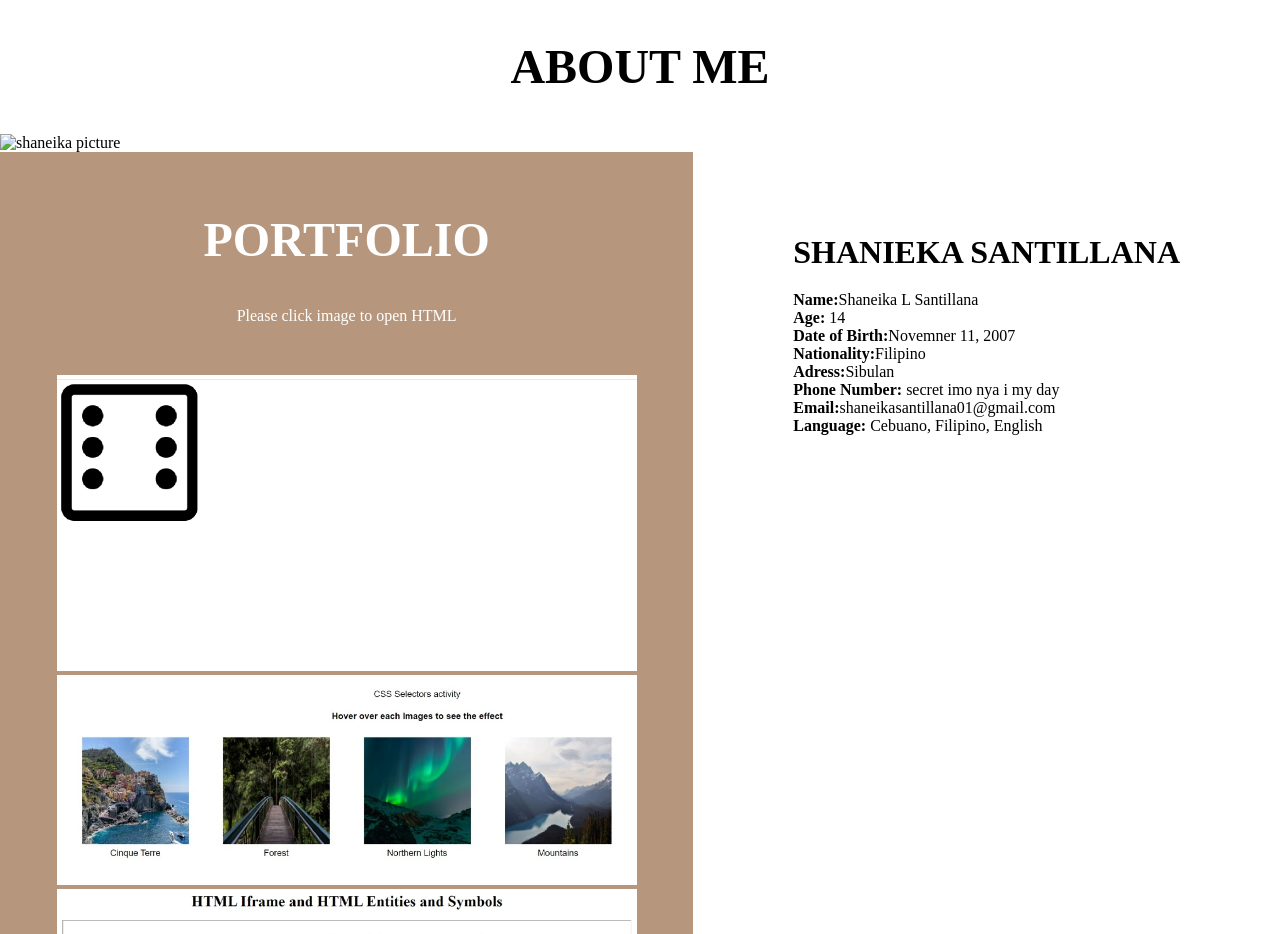
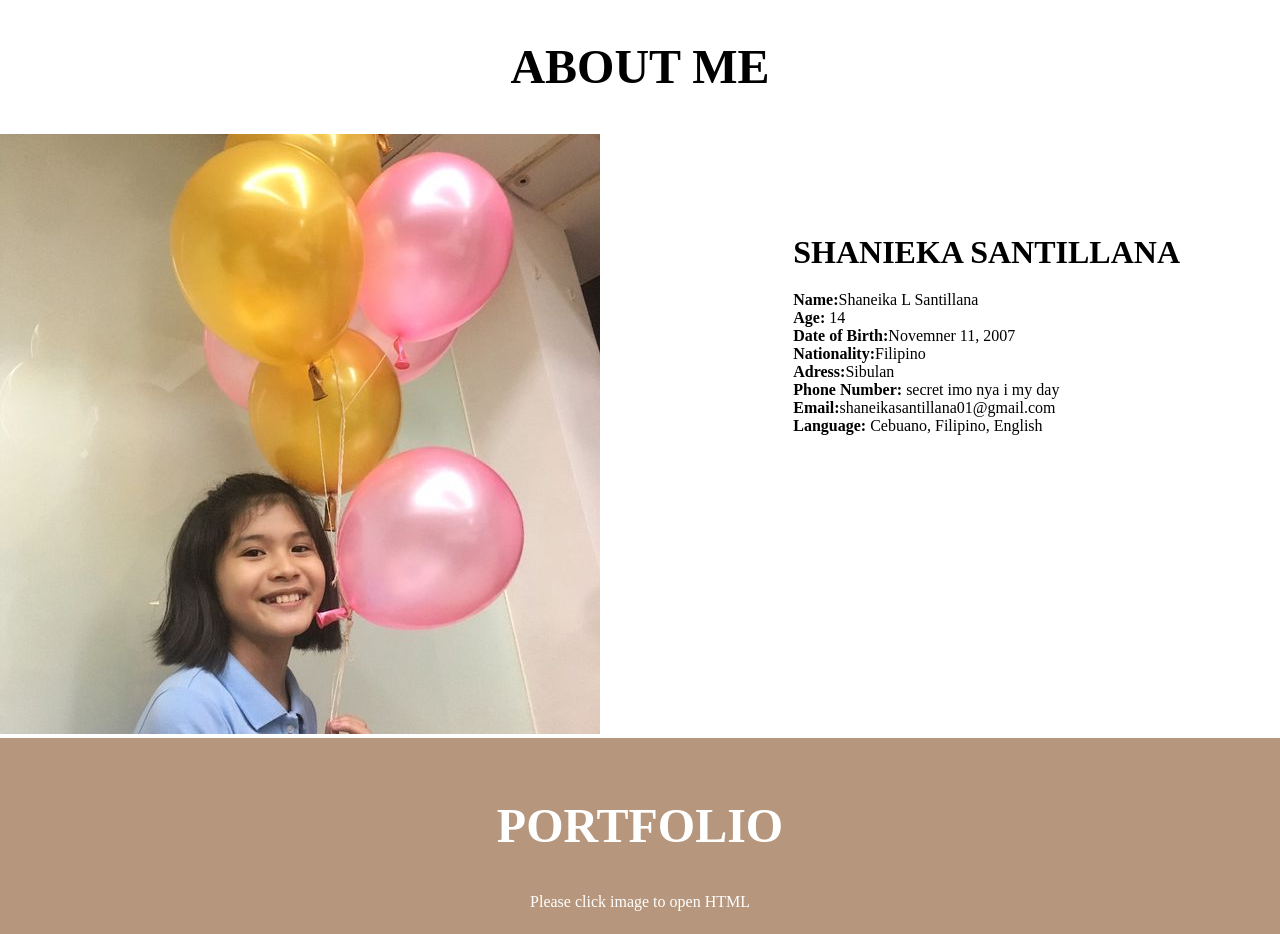
Before and after one commit to shane-sl1107/Web, a plain HTML site: page index.html in a window 1280 px wide. Shown: the part 902-1836 px from the top of the page. Drawn offline with Linux system fonts and the light colour scheme; files whose address does not match are found by name.

Commit message:
Update index.html

```diff
--- a/index.html
+++ b/index.html
@@ -29,7 +29,7 @@
         <div id="pic"></div>
             <h1 class="headings">ABOUT ME</h1>
             <div id="pic"></div>
-            <img src="PIc/125031630_712294799400778_7490241639529464410_n.jpg" alt="shaneika picture">
+            <img src="125031630_712294799400778_7490241639529464410_n.jpg" alt="shaneika picture">
             <div id="intro">
                 <h2>SHANIEKA SANTILLANA</h2>
                 <p>
```
